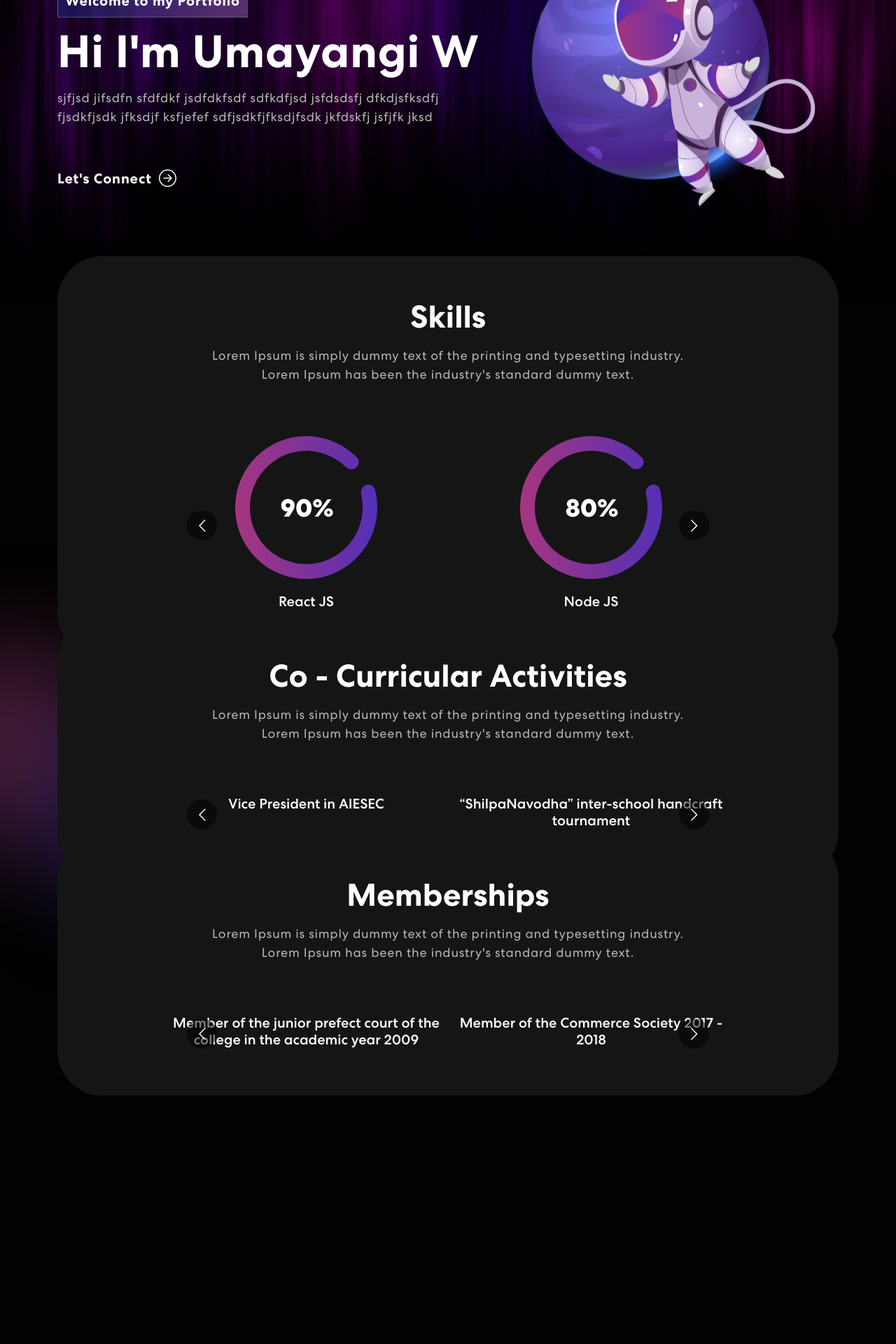
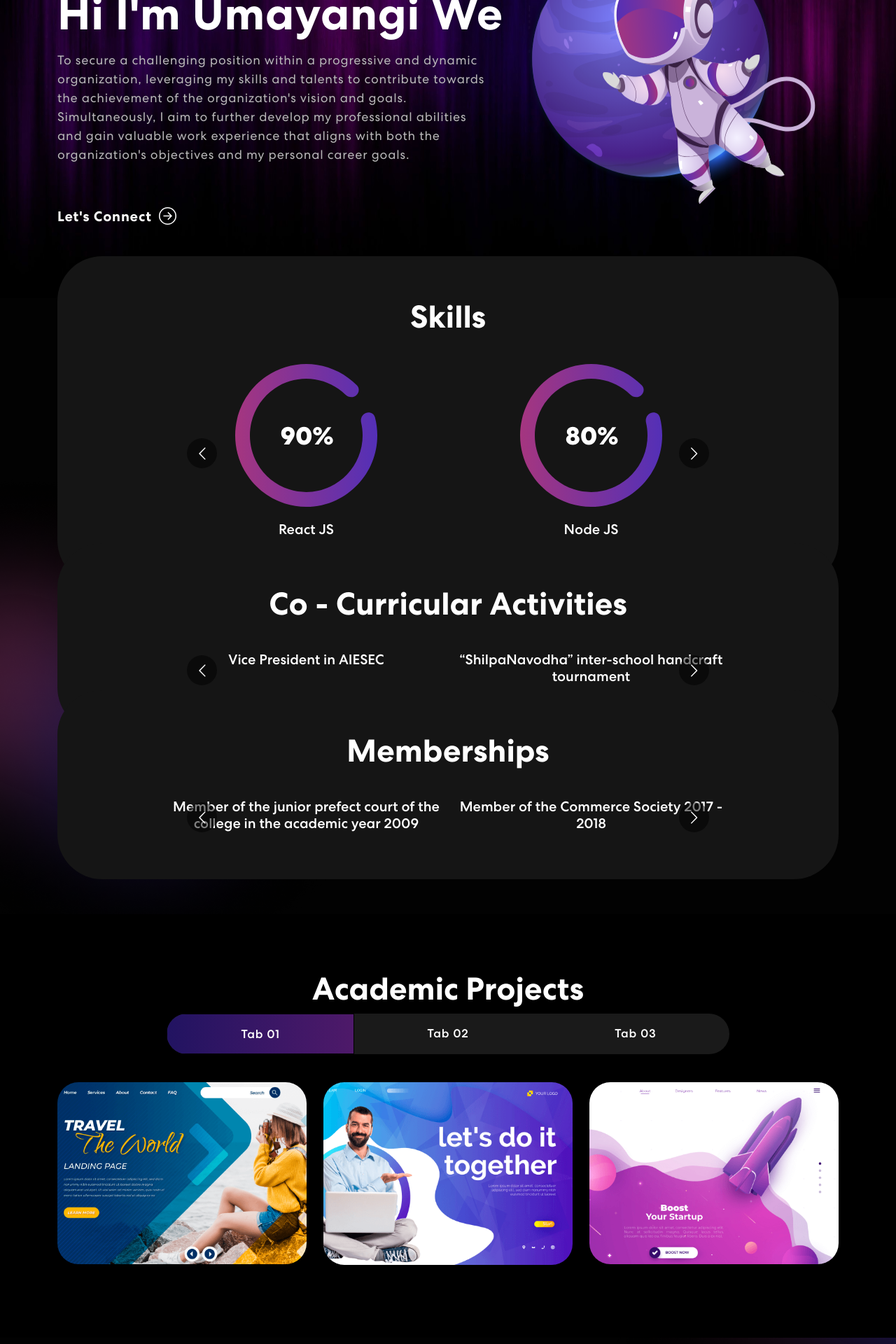
Before and after one commit to umayangi12/my-portfolio, a React (Create React App) app in the folder umaya-portfolio/: page / in a window 1280 px wide. Shown: the part 340-2260 px from the top of the page at 70% size. Before the commit the page ends 1955 px from the top, so only its background shows below. Built offline with nearby package versions, Linux system fonts and the light colour scheme.

Commit message:
created academic projects section

```diff
--- a/umaya-portfolio/package.json
+++ b/umaya-portfolio/package.json
@@ -12,6 +12,7 @@
     "react-bootstrap-icons": "^1.10.3",
     "react-dom": "^18.2.0",
     "react-multi-carousel": "^2.8.4",
+    "react-on-screen": "^2.1.1",
     "react-scripts": "5.0.1",
     "web-vitals": "^2.1.4"
   },
--- a/umaya-portfolio/src/App.css
+++ b/umaya-portfolio/src/App.css
@@ -357,7 +357,7 @@ nav.navbar .navbar-toggler[aria-expanded="true"] .navbar-toggler-icon {
   z-index: -4;
 }
 
-/************ Projects Css ************/
+/* Projects Css */
 .project {
   padding: 80px 0;
   position: relative;
@@ -406,7 +406,7 @@ nav.navbar .navbar-toggler[aria-expanded="true"] .navbar-toggler-icon {
   position: absolute;
   width: 0;
   height: 100%;
-  background: linear-gradient(90.21deg, #aa367c -5.91%, #4a2fbd 111.58%);
+  background: linear-gradient(90.21deg, #1f1361 -5.91%, #531a6a 111.58%);
   top: 0;
   left: 0;
   z-index: -1;
@@ -416,7 +416,7 @@ nav.navbar .navbar-toggler[aria-expanded="true"] .navbar-toggler-icon {
   width: 100% !important;
 }
 .project .nav.nav-pills .nav-link.active {
-  border: 1px solid rgba(255, 255, 255, 1);
+  border: 1px solid rgb(0, 0, 0);
 }
 .nav-link#projects-tabs-tab-first {
   border: 1px solid rgba(255, 255, 255, 0.5);
@@ -451,7 +451,7 @@ nav.navbar .navbar-toggler[aria-expanded="true"] .navbar-toggler-icon {
 .proj-txtx {
   position: absolute;
   text-align: center;
-  top: 65%;
+  top: 95%;
   left: 50%;
   transform: translate(-50%, -50%);
   transition: 0.5s ease-in-out;
@@ -483,7 +483,7 @@ nav.navbar .navbar-toggler[aria-expanded="true"] .navbar-toggler-icon {
   z-index: -4;
 }
 
-/************ Projects Css ************/
+/* Projects Css */
 .contact {
   background: linear-gradient(90.21deg, #aa367c -5.91%, #4a2fbd 111.58%);
   padding: 60px 0 200px 0;
--- a/umaya-portfolio/src/App.js
+++ b/umaya-portfolio/src/App.js
@@ -4,6 +4,7 @@ import { NavBar } from './components/NavBar';
 import 'bootstrap/dist/css/bootstrap.min.css';
 import { Banner } from './components/Banner';
 import { Skills } from './components/Skills';
+import { Projects } from './components/Projects';
 
 function App() {
   return (
@@ -11,6 +12,7 @@ function App() {
       <NavBar/>
       <Banner/>
       <Skills/>
+      <Projects/>
     </div>
   );
 }
--- a/umaya-portfolio/src/components/Banner.js
+++ b/umaya-portfolio/src/components/Banner.js
@@ -60,9 +60,12 @@ export const Banner = () => {
               <span className="wrap">{text}</span>
             </h1>
             <p>
-              sjfjsd jifsdfn sfdfdkf jsdfdkfsdf sdfkdfjsd jsfdsdsfj dfkdjsfksdfj
-              fjsdkfjsdk jfksdjf ksfjefef sdfjsdkfjfksdjfsdk jkfdskfj jsfjfk
-              jksd
+              To secure a challenging position within a progressive and dynamic
+              organization, leveraging my skills and talents to contribute
+              towards the achievement of the organization's vision and goals.
+              Simultaneously, I aim to further develop my professional abilities
+              and gain valuable work experience that aligns with both the
+              organization's objectives and my personal career goals.
             </p>
             <button onClick={() => console.log("Connect!")}>
               Let's Connect <ArrowRightCircle size={25} />
--- /dev/null
+++ b/umaya-portfolio/src/components/ProjectCard.js
@@ -0,0 +1,16 @@
+import { Col } from "react-bootstrap";
+
+export const ProjectCard = ({ title, description, imgUrl, gitHubUrl }) => {
+  return (
+    <Col sm={6} md={4}>
+      <div className="proj-imgbx">
+        <img src={imgUrl} />
+        <div className="proj-txtx">
+          <h4>{title}</h4>
+          <span>{description}</span>
+          <span>{gitHubUrl}</span>
+        </div>
+      </div>
+    </Col>
+  );
+};
--- /dev/null
+++ b/umaya-portfolio/src/components/Projects.js
@@ -0,0 +1,66 @@
+import { Col, Container, Nav, Row, Tab } from "react-bootstrap";
+import projImg1 from "../assets/img/project-img1.png";
+import projImg2 from "../assets/img/project-img2.png";
+import projImg3 from "../assets/img/project-img3.png";
+import { ProjectCard } from "./ProjectCard";
+import colorSharp2 from "../assets/img/color-sharp2.png";
+
+export const Projects = () => {
+  const projects = [
+    {
+      title: "exexex",
+      description: "fsfdfs",
+      imgUrl: projImg1,
+      gitHubUrl: "",
+    },
+    {
+      title: "exexex",
+      description: "fsfdfs",
+      imgUrl: projImg2,
+      gitHubUrl: "",
+    },
+    {
+      title: "exexex",
+      description: "fsfdfs",
+      imgUrl: projImg3,
+      gitHubUrl: "",
+    },
+  ];
+
+  return (
+    <section className="project" id="project">
+      <Container>
+        <Row>
+          <Col>
+            <h2>Academic Projects</h2>
+            <Tab.Container id="project-tabs" defaultActiveKey="first">
+              <Nav variant="pills" defaultActivekey="/home">
+                <Nav.Item>
+                  <Nav.Link eventKey="first">Tab 01</Nav.Link>
+                </Nav.Item>
+                <Nav.Item>
+                  <Nav.Link eventKey="second">Tab 02</Nav.Link>
+                </Nav.Item>
+                <Nav.Item>
+                  <Nav.Link eventKey="third">Tab 03</Nav.Link>
+                </Nav.Item>
+              </Nav>
+              <Tab.Content>
+                <Tab.Pane eventKey="first">
+                  <Row style={{ marginTop: "40px" }}>
+                    {projects.map((project, index) => {
+                      return <ProjectCard key={index} {...project} />;
+                    })}
+                  </Row>
+                </Tab.Pane>
+                <Tab.Pane eventKey="second">dfdsfdsf</Tab.Pane>
+                <Tab.Pane eventKey="third">dffsd</Tab.Pane>
+              </Tab.Content>
+            </Tab.Container>
+          </Col>
+        </Row>
+      </Container>
+      <img className="background-image-right" src={colorSharp2}></img>
+    </section>
+  );
+};
--- a/umaya-portfolio/src/components/Skills.js
+++ b/umaya-portfolio/src/components/Skills.js
@@ -34,12 +34,8 @@ export const Skills = () => {
         <div className="row">
           <div className="col-12">
             <div className="skill-bx wow zoomIn">
-              <h2>Skills</h2>
-              <p>
-                Lorem Ipsum is simply dummy text of the printing and typesetting
-                industry.<br></br> Lorem Ipsum has been the industry's standard
-                dummy text.
-              </p>
+              <h2 style={{ marginBottom: "40px" }}>Skills</h2>
+
               <Carousel
                 responsive={responsive}
                 infinite={true}
@@ -92,12 +88,10 @@ export const Skills = () => {
         <div className="row">
           <div className="col-12">
             <div className="skill-bx wow zoomIn">
-              <h2>Co - Curricular Activities </h2>
-              <p>
-                Lorem Ipsum is simply dummy text of the printing and typesetting
-                industry.<br></br> Lorem Ipsum has been the industry's standard
-                dummy text.
-              </p>
+              <h2 style={{ marginBottom: "40px" }}>
+                Co - Curricular Activities{" "}
+              </h2>
+
               <Carousel
                 responsive={responsive}
                 infinite={true}
@@ -142,12 +136,8 @@ export const Skills = () => {
         <div className="row">
           <div className="col-12">
             <div className="skill-bx wow zoomIn">
-              <h2>Memberships </h2>
-              <p>
-                Lorem Ipsum is simply dummy text of the printing and typesetting
-                industry.<br></br> Lorem Ipsum has been the industry's standard
-                dummy text.
-              </p>
+              <h2 style={{ marginBottom: "40px" }}>Memberships </h2>
+
               <Carousel
                 responsive={responsive}
                 infinite={true}
```
Also changed, not shown: umaya-portfolio/src/assets/img/photo-1511029420449-2ddffc80df96.jpeg (deleted), 1 other file (tests, documents, lock files or other folders).
